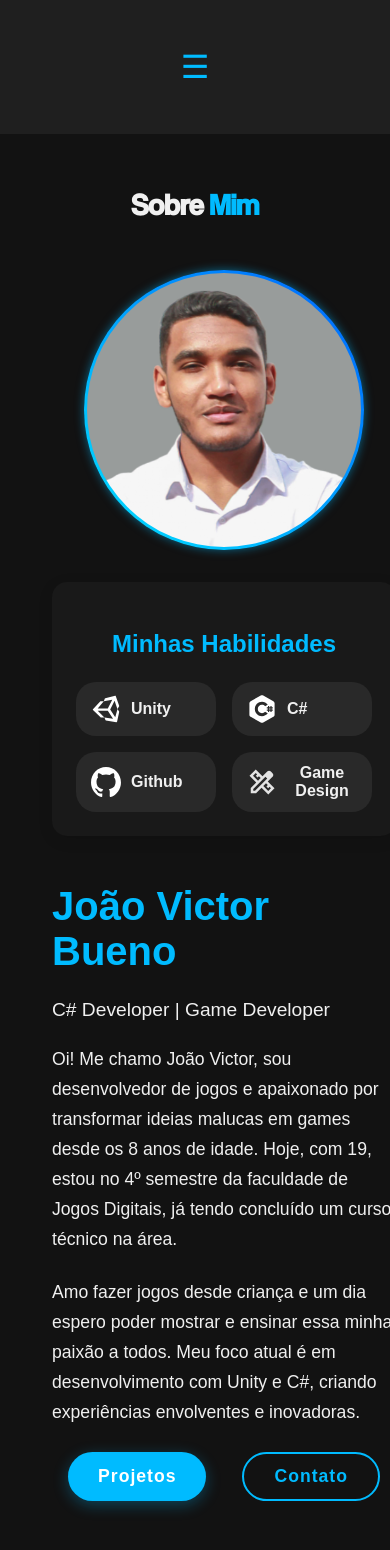
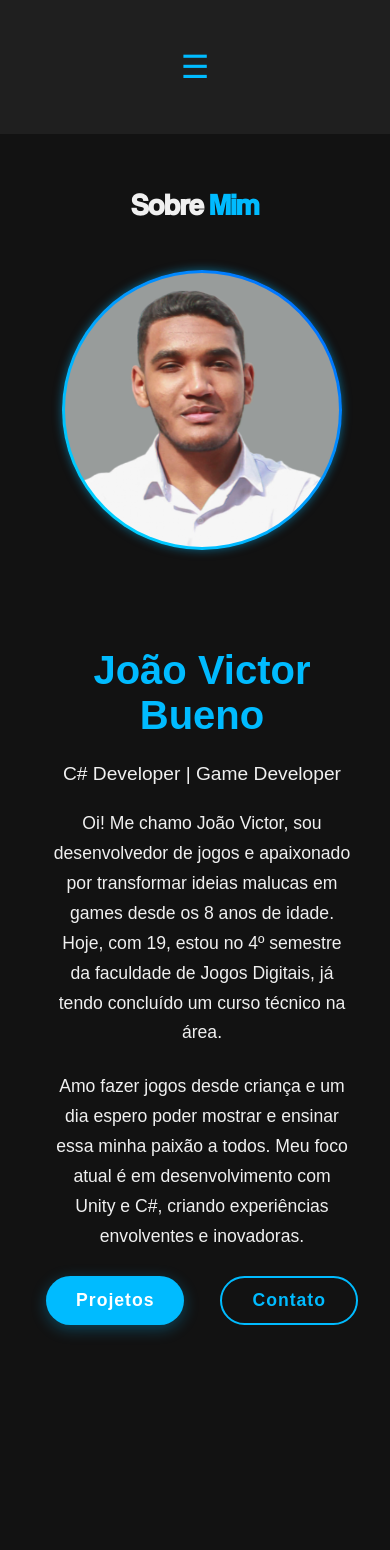
Before and after one commit to Joojinho13/Portifolio, a plain HTML site: page index.html in a window 390 px wide. After the commit the page ends 1357 px from the top, so only its background shows below. Drawn offline with Linux system fonts and the light colour scheme.

Commit message:
Update 1.1
Ajuste no tamanho, alinhamento e espaçamento dos botões do carrossel

Melhoria visual dos botões do carrossel, tornando-os mais proporcionais e alinhados para uma navegação mais agradável.

Aprimoramento do layout da seção "Sobre" em dispositivos móveis

Centralização do conteúdo, ocultação das skills e melhor alinhamento do texto para uma experiência mais limpa e legível em telas menores.

Pequenos ajustes no HTML para espaçamento

Correções pontuais na marcação para garantir melhor espaçamento e organização visual.

```diff
--- a/Css/components.css
+++ b/Css/components.css
@@ -218,6 +218,12 @@
   display: flex;
   justify-content: center;
   align-items: center;
+  top: 50%;
+  transform: translateY(-50%);
+  width: 40px;
+  height: 40px;
+  font-size: 1.2rem;
+  padding: 0;
 }
 
 .carousel-button:hover {
@@ -226,11 +232,11 @@
 }
 
 .carousel-button.prev {
-  left: 10px;
+  left: 5px;
 }
 
 .carousel-button.next {
-  right: 10px;
+  right: 5px;
 }
 
 .carousel-indicators {
--- a/Css/sections.css
+++ b/Css/sections.css
@@ -98,22 +98,27 @@
 @media (max-width: 768px) {
   .about-container {
     flex-direction: column;
+    align-items: center;
+    justify-content: center;
+    text-align: center;
   }
 
-  .about-left {
-    order: 1; /* primeiro: foto */
+  .about-left,
+  .about-right {
+    margin: 0 auto;
+    max-width: 90%;
   }
 
   .about-right {
-    order: 2; /* segundo: nome + descrição */
+    text-align: center;
+  }
+
+  .hero-cta {
+    justify-content: center;
   }
 
   .skills-container {
-    order: 3; /* terceiro: skills */
-  }
-
-  .hero-cta {
-    order: 4; /* quarto: botões */
+    display: none;
   }
 }
 
```
Also changed, not shown: index.html (+2 -0 lines).
